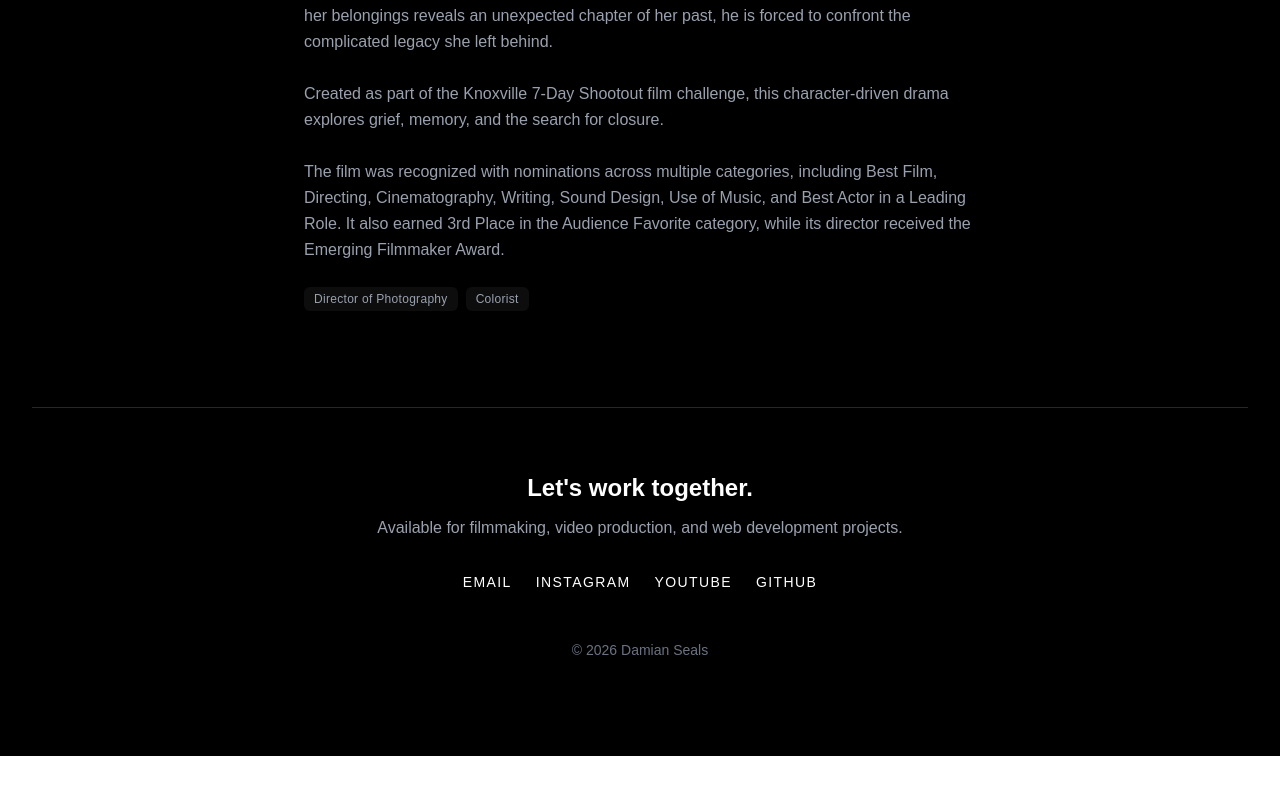
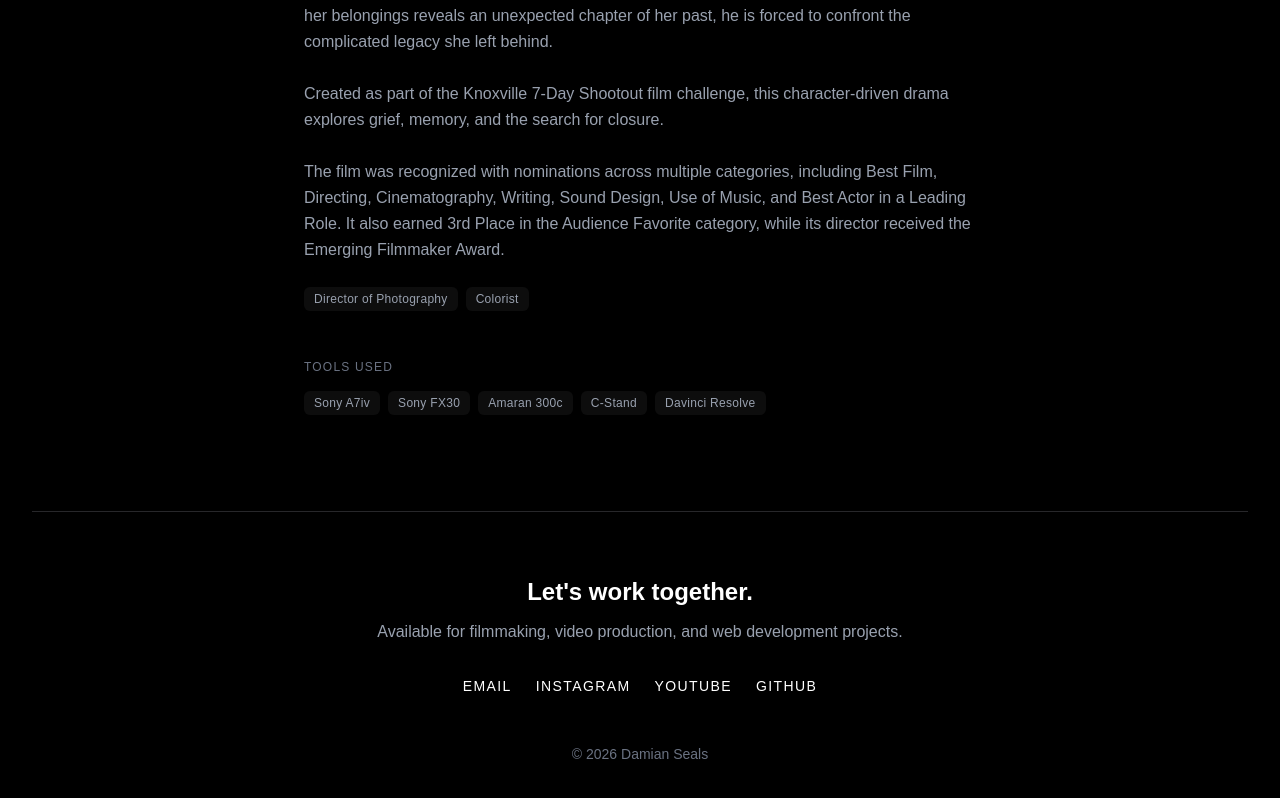
Before and after one commit to dseals3/film-code-portfolio, a Next.js app: page /projects/dear-david in a window 1280 px wide. Shown: the part 787-1585 px from the top of the page. Before the commit the page ends 1543 px from the top, so only its background shows below. Built offline with nearby package versions, Linux system fonts and the light colour scheme.

Commit message:
added tools to each project page

```diff
--- a/app/projects/[slug]/page.tsx
+++ b/app/projects/[slug]/page.tsx
@@ -43,7 +43,8 @@ export default async function ProjectPage({ params }: { params: Promise<{ slug:
             </p>
         )}
 
-        <div className="mt-6 flex flex-wrap items-center gap-2">
+        {/* ROLES */}
+        <div className="mt-6 mb-12 flex flex-wrap items-center gap-2">
             {project.roles.map((role) => (
                 <span key={role}
                     className="
@@ -61,6 +62,30 @@ export default async function ProjectPage({ params }: { params: Promise<{ slug:
                 </span>
             ))}
         </div>
+
+        {/* TOOLS USED */}
+        <p className="text-xs uppercase tracking-widest text-gray-500">
+          Tools Used
+        </p>
+        <div className="flex flex-wrap items-center gap-2">
+            {project.tools.map((tool) => (
+                <span key={tool}
+                    className="
+                        px-2.5 py-1
+                        text-xs tracking-wide
+                        rounded-md
+                        bg-white/5
+                        text-gray-400
+                        hover:bg-white/10
+                        cursor-pointer
+                        hover:text-white
+                        transition"
+                >
+                    {tool}
+                </span>
+            ))}
+        </div>
+
       </div>
       <Footer />
     </main>
```
